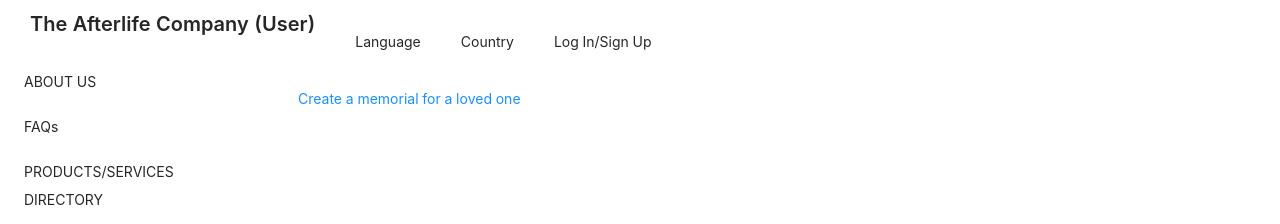
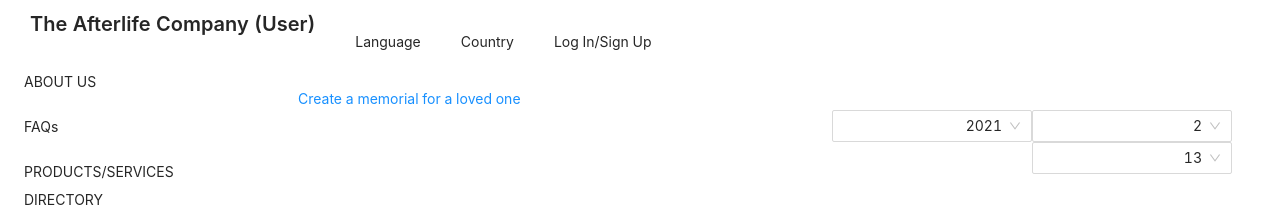
Before and after one commit to tankunsheng/talc, a React app: page /memorial in a window 1280 px wide. Shown: the top 224 px of the page. Built offline with nearby package versions, Linux system fonts and the light colour scheme; no server answers.

Commit message:
Add create memorial front to back. Add list memorial frontend selectors

```diff
--- a/frontend/src/pages/business-partner/businessProfile.js
+++ b/frontend/src/pages/business-partner/businessProfile.js
@@ -34,7 +34,7 @@ export default () => {
           description: `Business profile ${
             businessId ? 'updated' : 'created'
           } for ${res.data.name}`,
-          duration: 10000,
+          duration: 10,
         });
         setBusinessId(res.data.businessId);
       }
--- a/frontend/src/pages/create-memorial.js
+++ b/frontend/src/pages/create-memorial.js
@@ -1,5 +1,4 @@
-import React, { useEffect, useState } from 'react';
-import { Link } from 'react-router-dom';
+import React, { useState } from 'react';
 import {
   Row,
   Col,
@@ -34,6 +33,21 @@ export default () => {
   const onSubmit = async (values) => {
     console.log(values);
     message.warn('To Be Implemented');
+    axios
+      .put('memorial', values)
+      .then((res) => {
+        console.log(res);
+        if (res.status === 200) {
+          notification.open({
+            message: `Memorial created for ${res.data.name}`,
+            duration: 10,
+          });
+          form.resetFields();
+        }
+      })
+      .catch((err) => {
+        message.error(err.response.data.message);
+      });
   };
   const onReset = () => {
     form.resetFields();
@@ -118,7 +132,10 @@ export default () => {
                     },
                   ]}
                 >
-                  <DatePicker format={dateFormat} />
+                  <DatePicker
+                    format={dateFormat}
+                    disabledDate={(currentDate) => currentDate > Date.now()}
+                  />
                 </Form.Item>
               </Col>
             </Row>
@@ -141,7 +158,7 @@ export default () => {
                 </Form.Item>
               </Col>
             </Row>
-            <Row>
+            {/* <Row>
               <Upload
                 listType="picture-card"
                 fileList={imageList}
@@ -166,7 +183,7 @@ export default () => {
                   src={previewImage}
                 />
               </Modal>
-            </Row>
+            </Row> */}
 
             <Title level={3}>Wake Details</Title>
             <Row gutter={[8]}>
--- a/frontend/src/pages/obituary.js
+++ b/frontend/src/pages/obituary.js
@@ -1,12 +1,100 @@
-import React from 'react';
+import React, { useState, useEffect } from 'react';
 import { Link } from 'react-router-dom';
-import { Typography, Card, List } from 'antd';
+import { Typography, Card, Select, Row, Col } from 'antd';
 const { Title } = Typography;
 import axios from '../libs/axios';
+const years = [],
+  months = [];
+let days = [];
+
+const currentYear = new Date().getFullYear();
+const currentMonth = new Date().getMonth() + 1;
+const currentDay = new Date().getDate();
+
+const createDays = (numberOfDays) => {
+  days = [];
+  for (let day = 1; day <= numberOfDays; day++) {
+    days.push(<Option key={day}>{day}</Option>);
+  }
+  return days;
+};
+for (let month = 1; month < 13; month++) {
+  months.push(<Option key={month}>{month}</Option>);
+}
+for (let year = currentYear; year > currentYear - 30; year--) {
+  years.push(<Option key={year}>{year}</Option>);
+}
+
 export default () => {
+  // Month here is 1-indexed (January is 1, February is 2, etc). This is
+  // because we're using 0 as the day so that it returns the last day
+  // of the last month, so you have to add 1 to the month number
+  // so it returns the correct amount of days
+  const getDaysInMonth = (year, month) => {
+    return new Date(year, month, 0).getDate();
+  };
+  const getObituariesOfDay = (year, month, day) => {
+    console.log(`year ${year}`);
+    console.log(`month ${month}`);
+    console.log(`day ${day}`);
+  };
+
+  const [selectedYear, setSelectedYear] = useState(currentYear);
+  const [selectedMonth, setSelectedMonth] = useState(currentMonth);
+  const [daysInMonth, setDaysInMonth] = useState();
+  useEffect(() => {
+    const daysInCurrentMonth = getDaysInMonth(currentYear, currentMonth);
+    const daysFirstLoad = createDays(daysInCurrentMonth);
+    setDaysInMonth(daysFirstLoad);
+  }, []);
+
+  function handleChange(value, type) {
+    let year, month, day;
+    switch (type) {
+      case 'year':
+        setSelectedYear(value);
+        year = value;
+        month = selectedMonth;
+        day = getDaysInMonth(value, selectedMonth);
+        break;
+      case 'month':
+        setSelectedMonth(value);
+        year = selectedYear;
+        month = value;
+        day = getDaysInMonth(selectedYear, value);
+        break;
+    }
+    getObituariesOfDay(year, month, day);
+    setDaysInMonth(createDays(day));
+  }
   return (
     <div>
       <Link to="/create-memorial">Create a memorial for a loved one</Link>
+      <Row style={{ textAlign: 'right' }}>
+        <Col span={12} offset={12}>
+          <Select
+            defaultValue={selectedYear}
+            onChange={(value) => handleChange(value, 'year')}
+            style={{ width: 200 }}
+          >
+            {years}
+          </Select>
+          <Select
+            defaultValue={selectedMonth}
+            onChange={(value) => handleChange(value, 'month')}
+            style={{ width: 200 }}
+          >
+            {months}
+          </Select>
+          <Select
+            defaultValue={currentDay}
+            onChange={(value) => handleChange(value, 'day')}
+            style={{ width: 200 }}
+          >
+            {daysInMonth}
+          </Select>
+        </Col>
+      </Row>
     </div>
   );
 };
--- a/src/app.module.ts
+++ b/src/app.module.ts
@@ -17,6 +17,7 @@ import {
 import { BusinessModule } from './business/business.module';
 import { UserModule } from './user/user.module';
 import { CategoryModule } from './category/category.module';
+import { Memorial } from './entities/memorial.entity';
 @Module({
   imports: [
     ConfigModule.forRoot({
@@ -40,6 +41,7 @@ import { CategoryModule } from './category/category.module';
         ProductServiceToCategory,
         Category,
         ProductServiceImage,
+        Memorial,
       ],
     }),
     AuthModule,
--- a/src/business/product-service/product-service.service.ts
+++ b/src/business/product-service/product-service.service.ts
@@ -58,6 +58,7 @@ export class ProductServiceService {
     console.log(files);
     const imageUploadPromises = files.map(async (eachFile) => {
       const params = {
+        //TODO refactor into env variable
         Bucket: 'talc-dev',
         Key: `${businessId}/${producServiceName}/${eachFile.originalname}`, // File name you want to save as in S3
         Body: eachFile.buffer,
--- a/src/entities/index.ts
+++ b/src/entities/index.ts
@@ -4,6 +4,7 @@ import { ProductService } from './product.service.entity';
 import { ProductServiceToCategory } from './product.service.to.category.entity';
 import { ProductServiceImage } from './product.service.image.entity';
 import { Category } from './category.entity';
+import { Memorial } from './memorial.entity';
 
 export {
   Business,
@@ -12,4 +13,5 @@ export {
   ProductServiceToCategory,
   ProductServiceImage,
   Category,
+  Memorial,
 };
--- a/src/entities/memorial.entity.ts
+++ b/src/entities/memorial.entity.ts
@@ -11,6 +11,7 @@ export class Memorial {
     wakeLocation: string,
     wakeStartDatetime: Date,
     wakeEndDatetime: Date,
+    user: User,
   ) {
     this.memorialId = memorialId;
     this.name = name;
@@ -20,6 +21,7 @@ export class Memorial {
     this.wakeLocation = wakeLocation;
     this.wakeStartDatetime = wakeStartDatetime;
     this.wakeEndDatetime = wakeEndDatetime;
+    this.user = user;
   }
   @PrimaryColumn({ type: 'character varying', length: 50, name: 'memorial_id' })
   memorialId: string;
```
Also changed, not shown: src/dto/createMemorialDto.ts (added, +7 -0 lines), src/entities/user.entity.ts (+4 -4 lines), src/user/memorial/memorial.controller.ts (added, +48 -0 lines), src/user/memorial/memorial.service.ts (added, +20 -0 lines), src/user/user.module.ts (+9 -1 lines), 2 other files (tests, documents, lock files or other folders).
